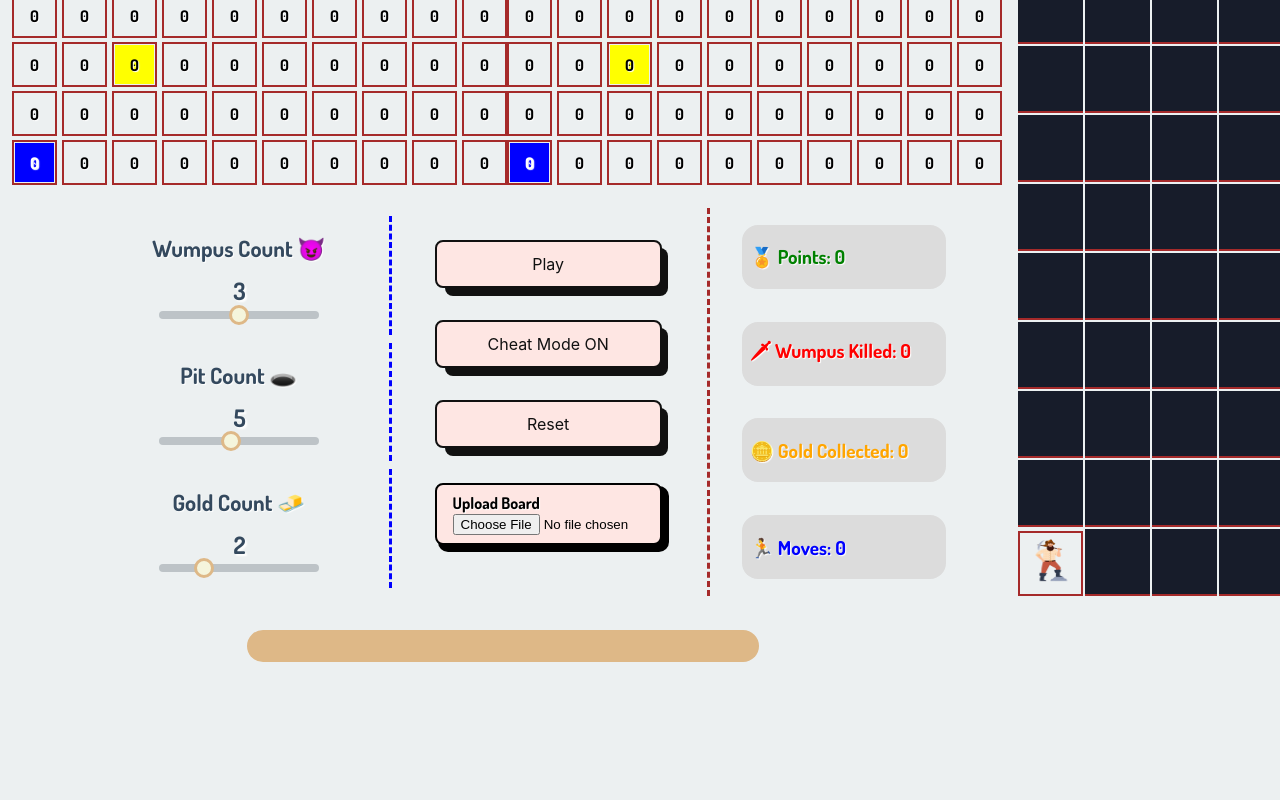
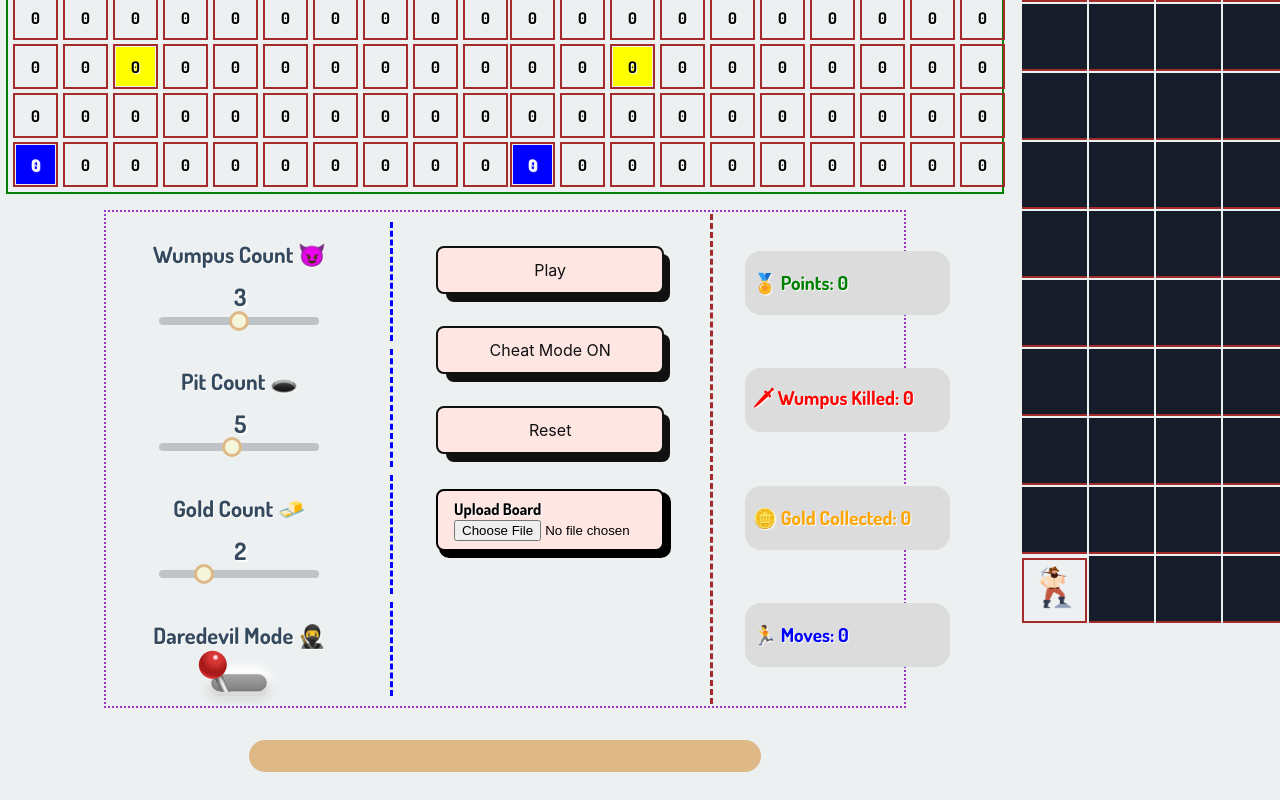
Before and after one commit to KamruzzamanAsif/Wumpus-World, a React (Vite) app: page / in a window 1280 px wide. Shown: the part 361-1161 px from the top of the page. Before the commit the page ends 1051 px from the top, so only its background shows below. Built offline with nearby package versions, Linux system fonts and the light colour scheme; no server answers.

Commit message:
daredevil mode added

```diff
--- a/package.json
+++ b/package.json
@@ -24,6 +24,7 @@
     "eslint-plugin-react": "^7.32.2",
     "eslint-plugin-react-hooks": "^4.6.0",
     "eslint-plugin-react-refresh": "^0.4.3",
+    "sass": "^1.68.0",
     "vite": "^4.4.5"
   }
 }
--- a/src/App.css
+++ b/src/App.css
@@ -7,7 +7,7 @@ body {
     align-items: center;
     justify-content: center;
     font-size: 40px;
-    margin: 20px;
+    /* margin: 20px; */
     box-shadow: inset;
     border-bottom: 2px solid burlywood;
     padding-bottom: 15px;
--- a/src/App.jsx
+++ b/src/App.jsx
@@ -5,7 +5,6 @@ import Home from "./components/Home";
 function App() {
   return (
     <div className="body">
-
       <Home />
     </div>
   );
--- a/src/components/Boards.jsx
+++ b/src/components/Boards.jsx
@@ -18,23 +18,24 @@ export class Boards {
     this.BOARD_SIZE = 10;
     this.modifiedCells = new Set();
     this.initialGrid;
+    this.difficultyMode = "Easy";
 
     this.initEnvironment();
-    this.grid = this.deepCopy(this.initialGrid);
+    // this.grid = this.deepCopy(this.initialGrid);
   }
 
   initEnvironment() {
-    play.gameOnInit(3, 5, 2, "Easy");
+    play.gameOnInit(1, 5, 1, this.difficultyMode);
 
-    this.cellVisited = Array.from({ length: this.BOARD_SIZE }, () =>
-      Array(this.BOARD_SIZE).fill(0)
-    );
+    // this.cellVisited = Array.from({ length: this.BOARD_SIZE }, () =>
+    //   Array(this.BOARD_SIZE).fill(0)
+    // );
 
-    play.cellVisited[0][0] = false;
-    play.cellVisited[9][0] = true;
-    this.initialGrid = this.deepCopy(play.board);
-    this.initialGrid[9][0] = "A";
-    return play.getBoard();
+    // play.cellVisited[0][0] = false;
+    // play.cellVisited[9][0] = true;
+    // this.initialGrid = this.deepCopy(play.board);
+    // this.initialGrid[9][0] = "A";
+    // return play.getBoard();
   }
 
   deepCopy(originalArray) {
--- a/src/components/Home.jsx
+++ b/src/components/Home.jsx
@@ -1,8 +1,8 @@
 import { useState } from "react";
+import "../styles/AgentMode.scss";
 import "../styles/Button.css";
 import "../styles/Grid.css";
 import "../styles/Slider.css";
-import { boards } from "./Boards";
 import Cell from "./Cell";
 import CheatCell from "./CheatCell";
 import { play } from "./Play";
@@ -26,9 +26,16 @@ const Grid = () => {
   const [wumpusCnt, setWumpusCnt] = useState(3);
   const [pitCnt, setPitCnt] = useState(5);
   const [goldCnt, setGoldCnt] = useState(2);
+  const [isDareDevilMode, setDareDevilMode] = useState(false);
+  const [playBtnSound] = useSound(playSound);
+  const [moveSound] = useSound(movementSound);
+  const [winningSound] = useSound(winSound);
+  const [losingSound] = useSound(loseSound);
+  const [shootingSound] = useSound(shootSound);
   let latestWumpus = wumpusCnt;
   let latestPit = pitCnt;
   let latestGold = goldCnt;
+  let difficultyMode = "";
 
   let isMoving = 0;
 
@@ -36,13 +43,12 @@ const Grid = () => {
     playBtnSound();
     setCheatMode(!cheatMode);
   }
-
   // reset board should be updated
 
   function resetBoard() {
     playBtnSound();
     play.resetGameEnvironment();
-    play.gameOnInit(latestWumpus, latestPit, latestGold, "Easy"); // Update game parameters
+    play.gameOnInit(latestWumpus, latestPit, latestGold, difficultyMode); // Update game parameters
     setFinalMessage("");
     setBoard([...play.getBoard()]); // Update the board
   }
@@ -66,6 +72,19 @@ const Grid = () => {
     latestGold = newValue;
     setGoldCnt(newValue);
     resetBoard();
+  }
+
+  function handleDareDevilMode() {
+    playBtnSound();
+    setDareDevilMode(!isDareDevilMode);
+    if (isDareDevilMode == false) {
+      difficultyMode = "Easy";
+      console.log(difficultyMode);
+    } else {
+      console.log(difficultyMode);
+    }
+
+    play.setDifficultyMode(difficultyMode);
   }
 
   const uploadBoard = (e) => {
@@ -129,15 +148,8 @@ const Grid = () => {
     readNextChunk();
   };
 
-  const [playBtnSound] = useSound(playSound);
-  const [moveSound] = useSound(movementSound);
-  const [winningSound] = useSound(winSound);
-  const [losingSound] = useSound(loseSound);
-  const [shootingSound] = useSound(shootSound);
-
   const moveAgent = async () => {
     playBtnSound();
-    console.log("HERE?");
 
     //! this is must to recursively run the agent after a specific interval
     async function makeNextMove() {
@@ -148,8 +160,6 @@ const Grid = () => {
         // moveSound();
 
         play.makeMove();
-        boards.updateBoard(play.agentIndex);
-        boards.setBoard(play.getBoard());
         if (play.isShoot) {
           setFinalMessage("Wumpus Shooted");
         }
@@ -303,6 +313,30 @@ const Grid = () => {
                   onChange={handleGoldCnt}
                 />
               </div>
+              <div className="valueCover">
+                <h2 style={{ fontSize: "1.4rem", fontWeight: "bold" }}>
+                  Daredevil Mode 🥷
+                </h2>
+                <div className="toggle">
+                  <input
+                    className="toggle-input"
+                    type="checkbox"
+                    checked={isDareDevilMode}
+                    onChange={handleDareDevilMode}
+                  />
+                  <div className="toggle-handle-wrapper">
+                    <div className="toggle-handle">
+                      <div className="toggle-handle-knob"></div>
+                      <div className="toggle-handle-bar-wrapper">
+                        <div className="toggle-handle-bar"></div>
+                      </div>
+                    </div>
+                  </div>
+                  <div className="toggle-base">
+                    <div className="toggle-base-inside"></div>
+                  </div>
+                </div>
+              </div>
             </div>
             <div className="playBtnSection">
               <button className="custom-btn" onClick={moveAgent}>
--- a/src/components/Play.tsx
+++ b/src/components/Play.tsx
@@ -1,5 +1,7 @@
 export class Play {
-  constructor() {}
+  constructor() {
+    this.gameOnInit(3, 5, 2, "Easy");
+  }
 
   gridSize = 10;
 
@@ -186,6 +188,8 @@ export class Play {
     this.pitCount = pitCount;
     this.goldCount = goldCount;
     this.difficulty = difficulty;
+
+    console.log("MODE: ", this.difficulty);
 
     if (this.difficulty == "Easy") {
       this.threshold = 0.25;
@@ -1085,7 +1089,7 @@ export class Play {
     }
 
     this.cboard = JSON.parse(JSON.stringify(this.board));
-    console.log("OUT: ", this.board);
+    // console.log("OUT: ", this.board);
   }
 
   setBoard(new_board) {
@@ -1327,8 +1331,14 @@ export class Play {
   initializeExternalBoards() {
     // count w,p,g
     const { wCount, pCount, gCount } = this.countWumpusPitAndGold();
-    this.gameOnInit(wCount, pCount, gCount, "EasyEasy");
+    this.gameOnInit(wCount, pCount, gCount, "Easy");
     // init game
+  }
+
+  setDifficultyMode(mode) {
+    console.log("Cur MOde::", this.difficulty);
+    console.log("Cur Board:: ", this.board);
+    this.difficulty = mode;
   }
 }
 
--- /dev/null
+++ b/src/styles/AgentMode.scss
@@ -0,0 +1,168 @@
+/* body {
+    display: flex;
+    flex-direction: column;
+    justify-content: center;
+    align-items: center;
+    min-height: 100vh;
+    font-size: 2em;
+    row-gap: 2em;
+} */
+
+$knob-size: 1.75em;
+
+.toggle {
+  display: flex;
+  justify-content: center;
+  position: relative;
+}
+
+.toggle-input {
+  position: absolute;
+  z-index: 2;
+  bottom: 132.5%;
+  border-radius: 50%;
+  transform: rotate(-25deg);
+  transform-origin: 50% 4.75em;
+  width: $knob-size;
+  height: $knob-size;
+  opacity: 0;
+  transition: transform 0.24s cubic-bezier(0.65, 1.35, 0.5, 1);
+  cursor: pointer;
+
+  &:checked {
+    transform: rotate(25deg);
+  }
+}
+
+.toggle-handle-wrapper {
+  position: absolute;
+  z-index: 1;
+  bottom: -95%;
+  -webkit-mask-image: linear-gradient(to bottom, #000 62.125%, transparent 50%);
+  mask-image: linear-gradient(to bottom, #000 62.125%, transparent 50%);
+  width: 200%;
+  overflow: hidden;
+}
+
+.toggle-handle {
+  display: flex;
+  flex-direction: column;
+  align-items: center;
+  transform: rotate(-25deg);
+  transform-origin: bottom center;
+  transition: transform 0.24s cubic-bezier(0.65, 1.35, 0.5, 1);
+
+  .toggle-input:checked + .toggle-handle-wrapper > & {
+    transform: rotate(25deg);
+  }
+}
+
+.toggle-handle-knob {
+  position: relative;
+  z-index: 1;
+  border-radius: 50%;
+  width: $knob-size;
+  height: $knob-size;
+  background-image: radial-gradient(
+    farthest-corner at 70% 30%,
+    #fedee2 4%,
+    #d63534 12% 24%,
+    #a81a1a 50% 65%,
+    #d63534 75%
+  );
+  transition: transform 0.24s cubic-bezier(0.65, 1.35, 0.5, 1);
+
+  .toggle-input:checked + .toggle-handle-wrapper & {
+    transform: rotate(-90deg);
+  }
+
+  &::after {
+    content: "";
+    position: absolute;
+    top: 0;
+    left: 0;
+    border-radius: inherit;
+    width: 100%;
+    height: 100%;
+    box-shadow: inset 0 0 8px 2px rgb(255 255 255 / 0.4);
+    opacity: 0;
+    transition: opacity 0.2s;
+
+    @media (hover: hover) {
+      @at-root {
+        .toggle-input:hover + .toggle-handle-wrapper &,
+        .toggle-input:focus-visible + .toggle-handle-wrapper & {
+          opacity: 1;
+        }
+      }
+    }
+  }
+}
+
+.toggle-handle-bar-wrapper {
+  position: relative;
+  width: 0.5em;
+  height: 3em;
+}
+
+.toggle-handle-bar {
+  position: absolute;
+  top: -($knob-size / 2);
+  left: 0;
+  width: 100%;
+  height: calc(100% + #{$knob-size / 2});
+  background-image: linear-gradient(
+    to right,
+    #777475,
+    #a4a4a4,
+    #fff 45% 55%,
+    #a4a4a4,
+    #777475
+  );
+  background-position-x: 0.06125em;
+  transition: background-position-x 0.24s cubic-bezier(0.65, 1.35, 0.5, 1);
+  box-shadow: inset 0 1em 0.25em rgb(0 0 0 / 0.4);
+
+  .toggle-input:checked + .toggle-handle-wrapper & {
+    background-position-x: -0.06125em;
+  }
+}
+
+.toggle-base {
+  position: relative;
+  border-radius: 3.125em;
+  padding: 0.25em;
+  width: 3.5em;
+  height: 1.125em;
+  background-color: #fff;
+  background-image: linear-gradient(to bottom, #fff, #d7d7d7);
+  box-shadow: 0 -0.25em 0.5em #fff, 0 0.25em 0.5em #d7d7d7;
+}
+
+.toggle-base-inside {
+  position: relative;
+  border-radius: inherit;
+  width: 100%;
+  height: 100%;
+  background-image: linear-gradient(to bottom, #a6a6a6, #7d7d7d);
+  box-shadow: inset 0 0.0625em rgb(255 255 255 / 0.2),
+    inset 0 -0.03125em rgb(255 255 255 / 1),
+    inset 0 -0.0625em 0.25em rgb(0 0 0 / 0.1);
+
+  // toggle base inside active
+  &::after {
+    content: "";
+    position: absolute;
+    border-radius: inherit;
+    width: 100%;
+    height: 100%;
+    background-image: linear-gradient(to bottom, #5ab054, #438c3c);
+    box-shadow: inherit;
+    opacity: 0;
+    transition: opacity 0.24s cubic-bezier(0.65, 1.35, 0.5, 1);
+
+    @at-root .toggle-input:checked ~ .toggle-base & {
+      opacity: 1;
+    }
+  }
+}
--- a/src/styles/Grid.css
+++ b/src/styles/Grid.css
@@ -78,7 +78,7 @@
 }
 
 .left-upper-container {
-    /* border: 2px solid green; */
+    border: 2px solid green;
     width: 100%;
     /* margin: 1rem; */
     flex: 9;
@@ -86,7 +86,7 @@
 }
 
 .left-bottom-container {
-    /* border: 2.5px dotted darkorchid; */
+    border: 2.5px dotted darkorchid;
     width: 80%;
     /* Adjust if necessary */
     margin-top: 1rem;
@@ -94,14 +94,14 @@
     /* Adjust flex value */
     display: flex;
     gap: 2rem;
-    justify-content: left;
+    justify-content: center;
     padding: 0.1rem;
 }
 
 
 .right-container {
     /* border: 2px solid blue; */
-    margin-top: 1rem;
+    /* margin-top: 1rem; */
     flex: 4;
     display: flex;
     justify-content: center;
```
Also changed, not shown: 1 other file (tests, documents, lock files or other folders).
